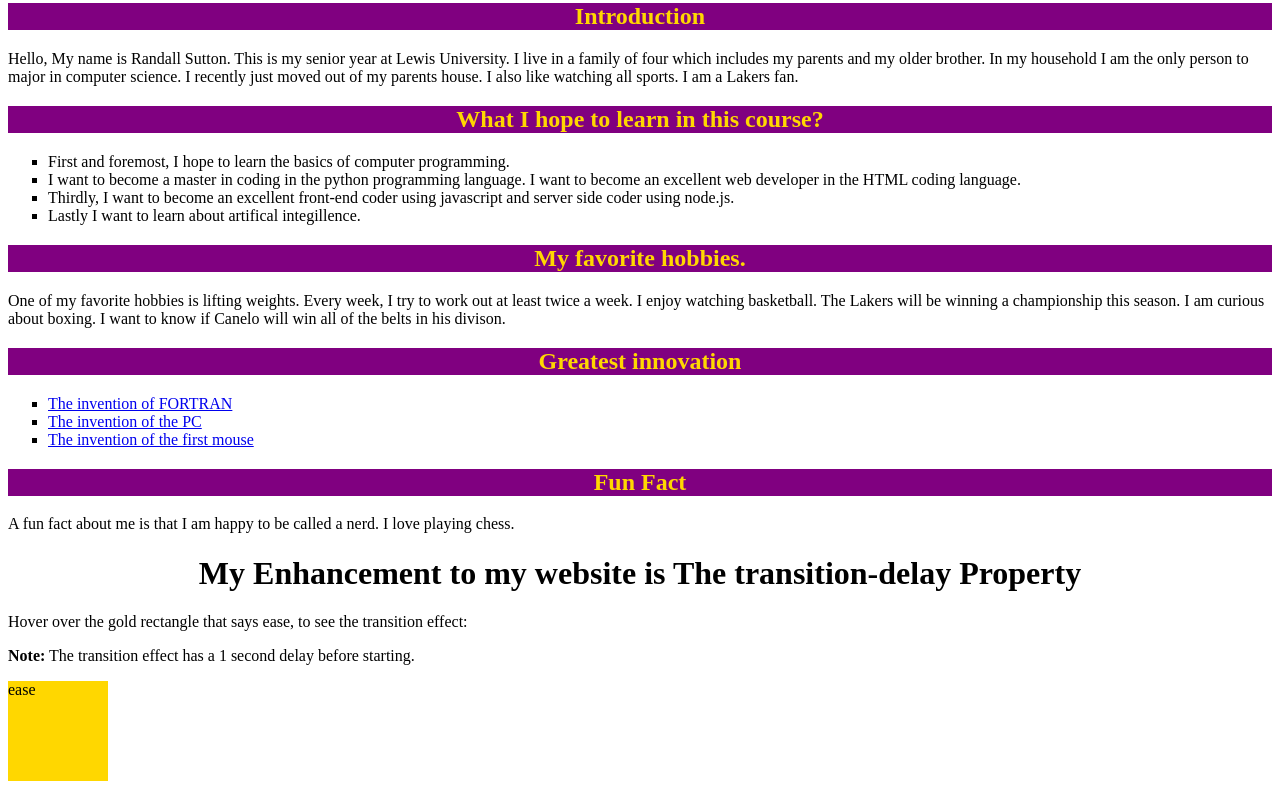
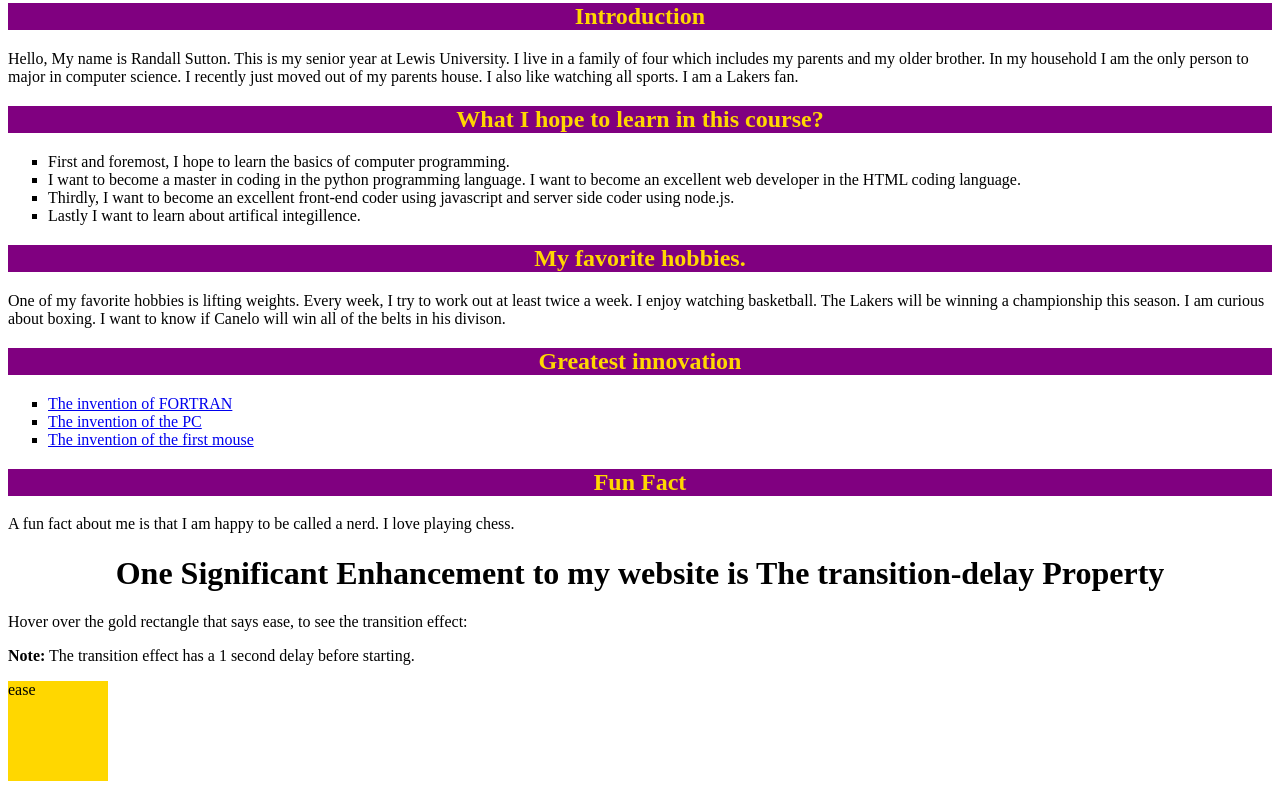
Before and after one commit to introtocomputersrandall/static-website-monday-rs, a plain HTML site: page index.html in a window 1280 px wide. Shown: the part 466-1273 px from the top of the page. Drawn offline with Linux system fonts and the light colour scheme.

Commit message:
Update File

```diff
--- a/index.html
+++ b/index.html
@@ -41,7 +41,7 @@
     <h2> Fun Fact</h2>
             <p> A fun fact about me is that I am happy to be called a nerd. I love playing chess. </p>
 
-     <h1>My Enhancement to my website is The transition-delay Property</h1>
+     <h1>One Significant Enhancement to my website is The transition-delay Property</h1>
             <p>Hover over the gold rectangle that says ease, to see the transition effect:</p>
             <p><b>Note:</b> The transition effect has a 1 second delay before starting.</p>
 
```
